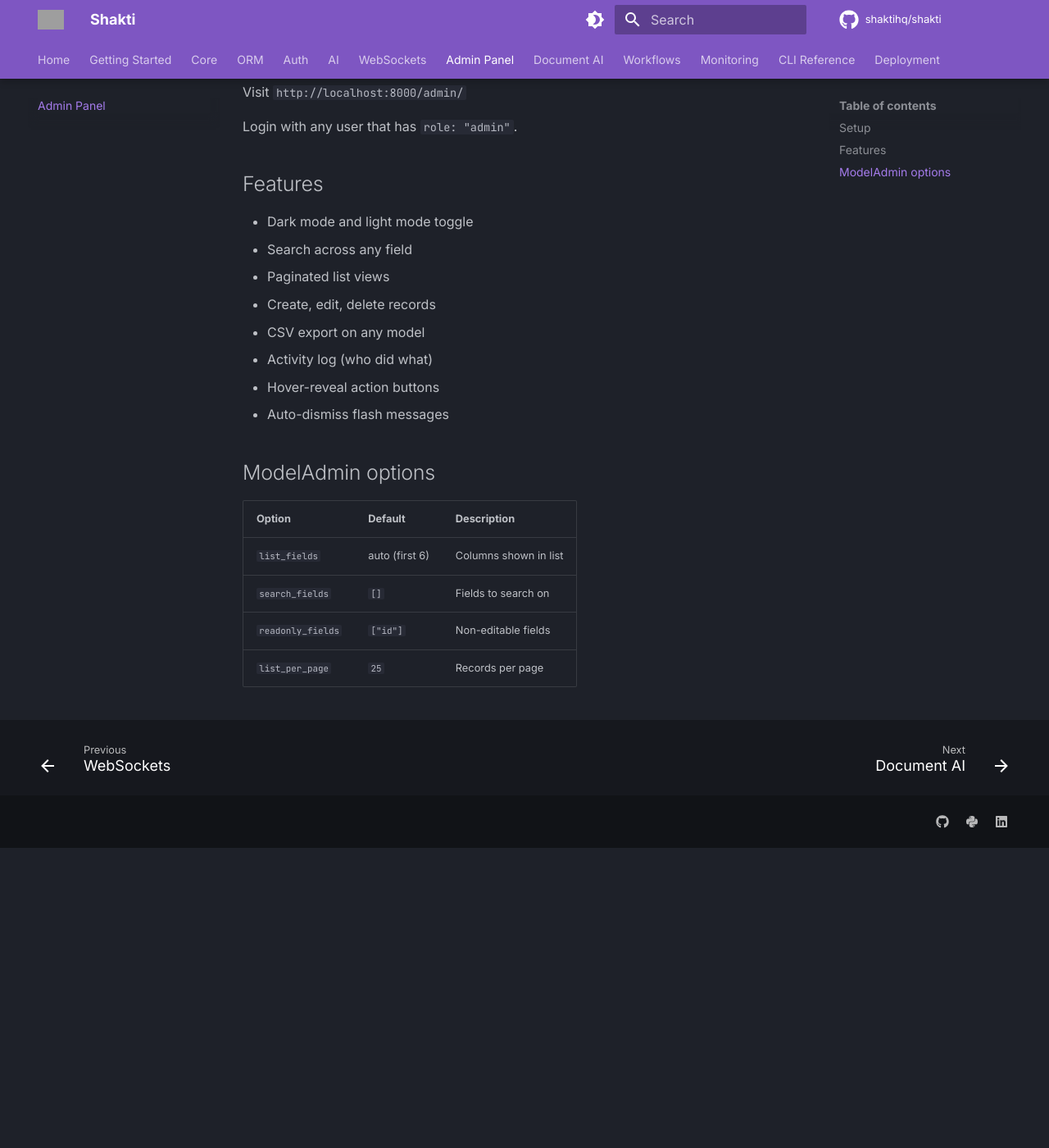
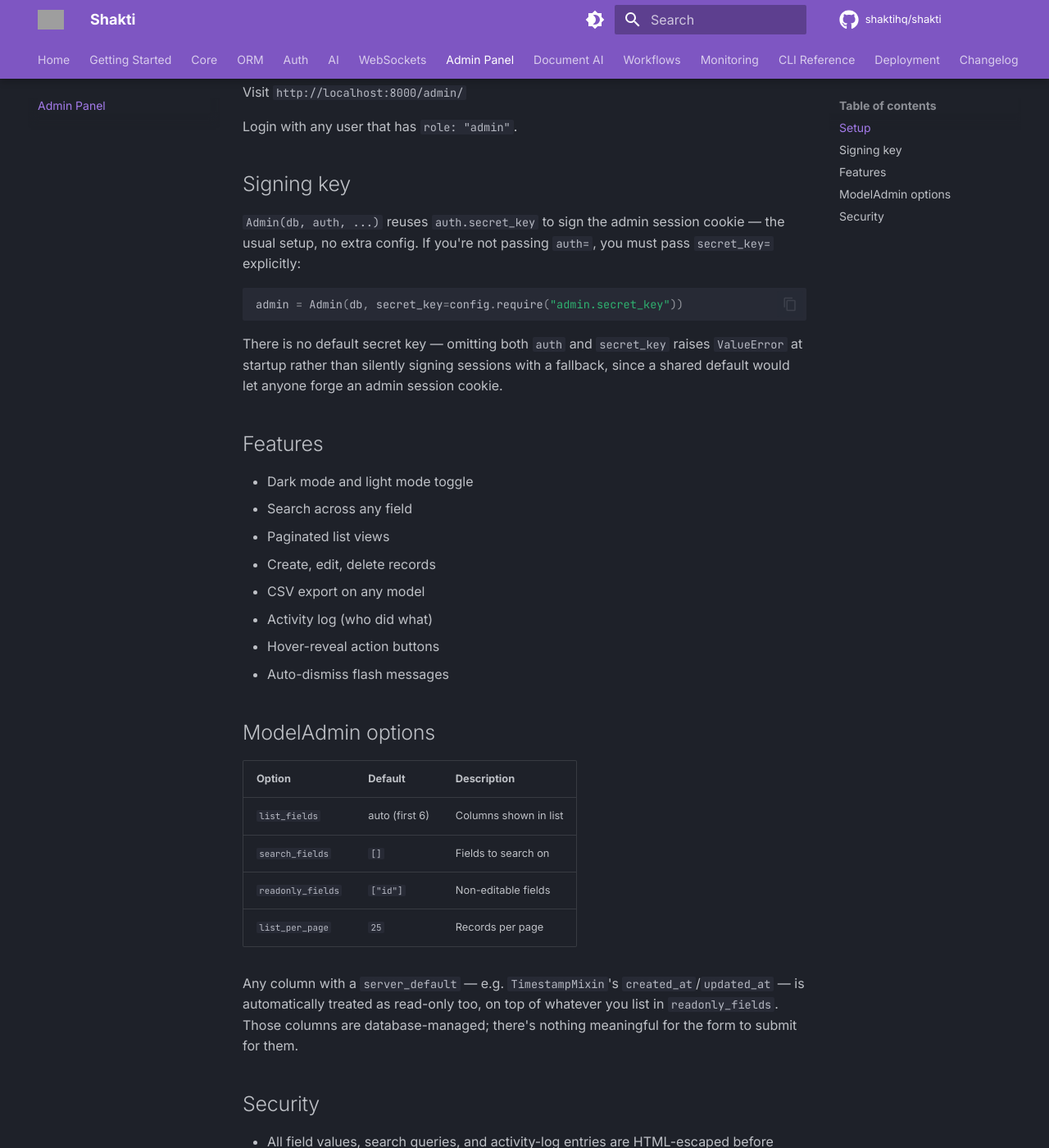
Before and after one commit to shaktihq/shakti, an MkDocs documentation site: the page built from docs/admin.md, in a window 1280 px wide and 1400 px high, scrolled down 482 px. Shown: the whole window at 82% size. Built offline with MkDocs 1.6.1 and Material for MkDocs 9.7.7, drawn with Linux system fonts in a browser that asks for light colours; comment, search, counter and statistics services are not loaded; before the commit the page ends 1516 px from its top, so only the background shows below that; some of the changed text lies outside the part shown; grey boxes are pictures that could not be loaded.

Commit message:
docs: add changelog, update for 0.2.5, document Admin security changes
- New Changelog page (docs/changelog.md) covering 0.2.2 through 0.2.5
- Homepage stats: version 0.2.0 -> 0.2.5, test count 211 -> 249
- Admin Panel docs: document the required secret_key (no more insecure
  default), server_default columns being auto-readonly, and the
  HTML-escaping / CSV-sanitization security fixes

````diff
--- a/docs/admin.md
+++ b/docs/admin.md
@@ -25,6 +25,16 @@
 
 Login with any user that has `role: "admin"`.
 
+## Signing key
+
+`Admin(db, auth, ...)` reuses `auth.secret_key` to sign the admin session cookie — the usual setup, no extra config. If you're not passing `auth=`, you must pass `secret_key=` explicitly:
+
+```python
+admin = Admin(db, secret_key=config.require("admin.secret_key"))
+```
+
+There is no default secret key — omitting both `auth` and `secret_key` raises `ValueError` at startup rather than silently signing sessions with a fallback, since a shared default would let anyone forge an admin session cookie.
+
 ## Features
 
 - Dark mode and light mode toggle
@@ -44,3 +54,10 @@
 | `search_fields` | `[]` | Fields to search on |
 | `readonly_fields` | `["id"]` | Non-editable fields |
 | `list_per_page` | `25` | Records per page |
+
+Any column with a `server_default` — e.g. `TimestampMixin`'s `created_at`/`updated_at` — is automatically treated as read-only too, on top of whatever you list in `readonly_fields`. Those columns are database-managed; there's nothing meaningful for the form to submit for them.
+
+## Security
+
+- All field values, search queries, and activity-log entries are HTML-escaped before rendering — data from regular app users (not just admins) can safely be displayed in list/edit views and the dashboard without risking script injection.
+- CSV export sanitizes cells that start with `=`, `+`, `-`, or `@` so an exported file can't execute a formula when opened in Excel/Sheets/LibreOffice.
--- a/mkdocs.yml
+++ b/mkdocs.yml
@@ -96,6 +96,7 @@
   - Monitoring: monitoring.md
   - CLI Reference: cli.md
   - Deployment: deployment.md
+  - Changelog: changelog.md
 
 markdown_extensions:
   - pymdownx.highlight:
````
Also changed, not shown: docs/changelog.md (added, +33 -0 lines), docs/index.md (+2 -2 lines).
